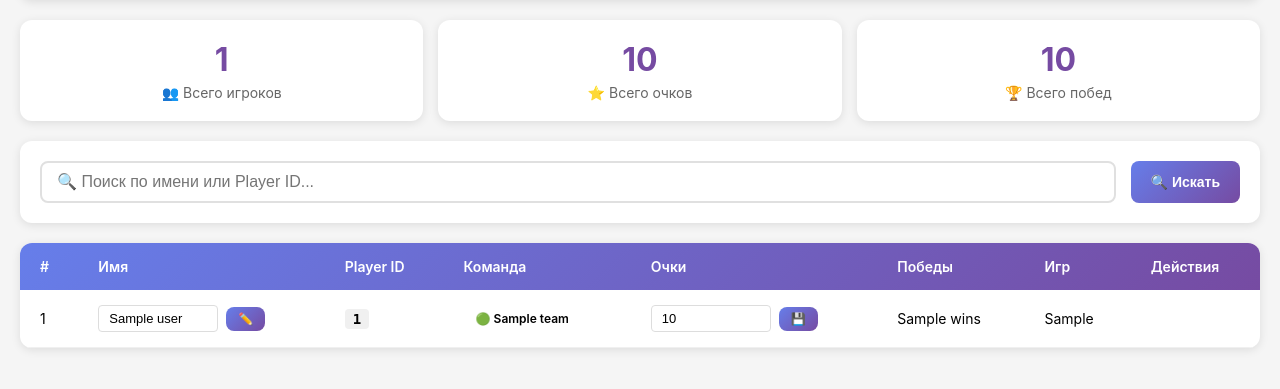
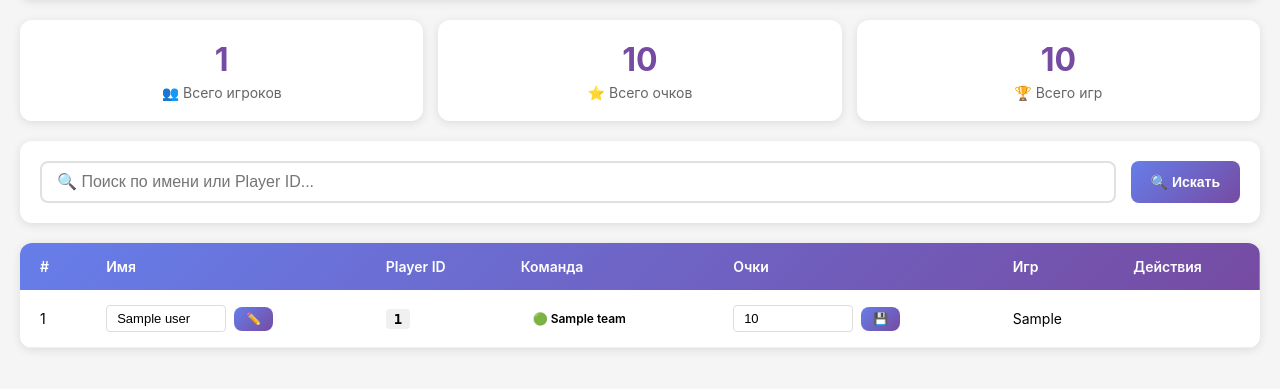
Before and after one commit to Laterner/laterner.github.io, a Python web app: template new_bot/api/templates/admin.html in a window 1280 px wide. Shown: the part 89-478 px from the top of the page. Run offline with Jinja, Linux system fonts and the light colour scheme; the template is opened without the code that fills it: most values are stand-ins (such as "Sample title", 1, 10 or a date in 2020).

Commit message:
fix buttons

```diff
--- a/new_bot/api/static/style.css
+++ b/new_bot/api/static/style.css
@@ -56,7 +56,7 @@ h1 {
 }
 
 .btn:hover {
-    background: #e8ecf3;
+    background: #002e36;
     transform: translateY(-2px);
     box-shadow: 0 8px 16px rgba(0, 0, 0, 0.08);
 }
--- a/new_bot/api/templates/admin.html
+++ b/new_bot/api/templates/admin.html
@@ -148,10 +148,6 @@
             padding: 15px 20px;
             border-bottom: 1px solid #f0f0f0;
             font-size: 14px;
-        }
-
-        tr:hover {
-            background: #f8f9fa;
         }
 
         .team-badge {
@@ -328,7 +324,7 @@
                     {% endfor %}
                     {{ total_wins.value }}
                 </div>
-                <div class="label">🏆 Всего побед</div>
+                <div class="label">🏆 Всего игр</div>
             </div>
         </div>
 
@@ -359,7 +355,6 @@
                         <th>Player ID</th>
                         <th>Команда</th>
                         <th>Очки</th>
-                        <th>Победы</th>
                         <th>Игр</th>
                         <th>Действия</th>
                     </tr>
@@ -388,7 +383,6 @@
                                     <button type="submit" class="btn btn-primary btn-sm">💾</button>
                                 </form>
                             </td>
-                            <td>{{ user.wins }}</td>
                             <td>{{ user.games_played }}</td>
                             <td>
                                 <span style="color: #999; font-size: 12px;">
```
